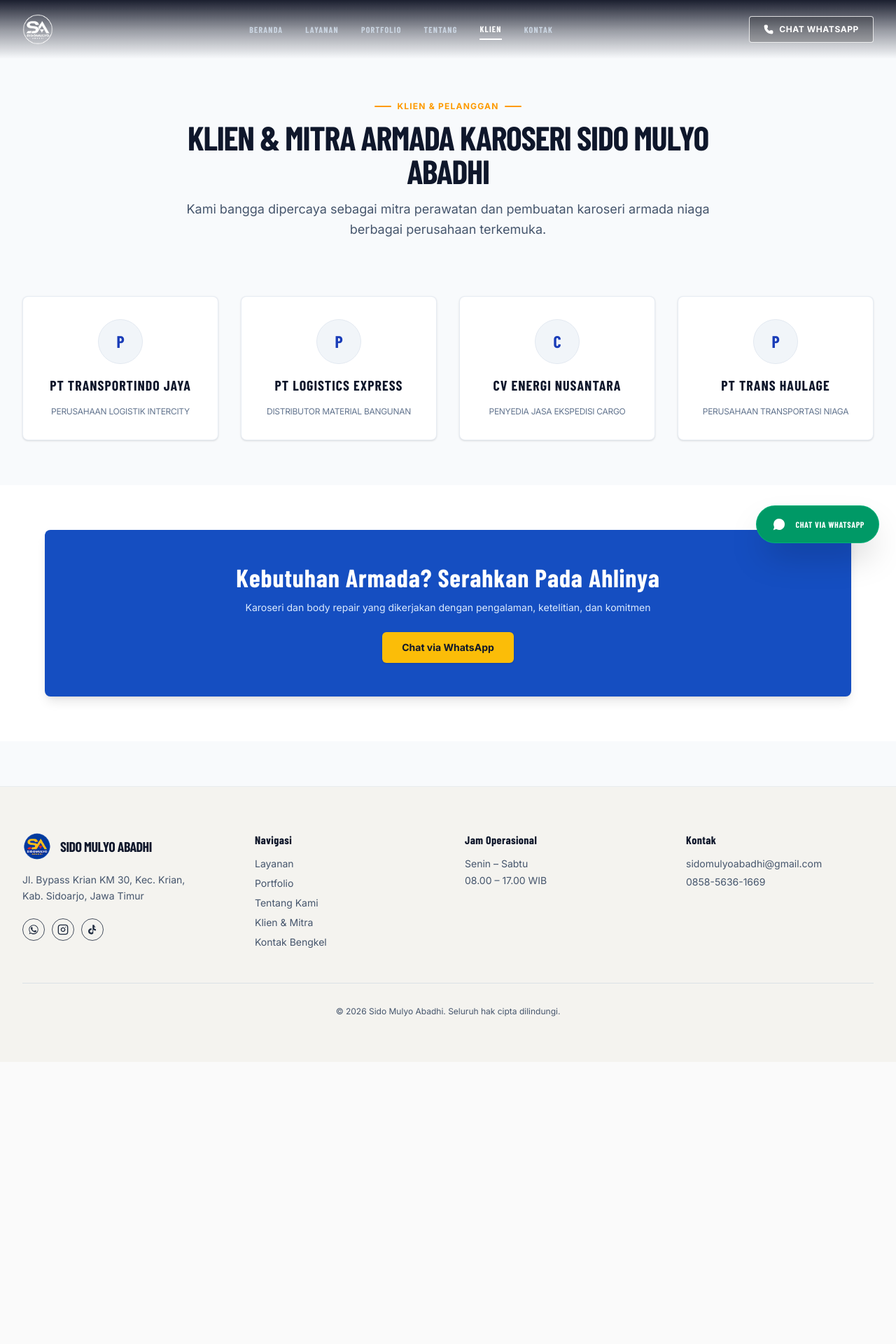
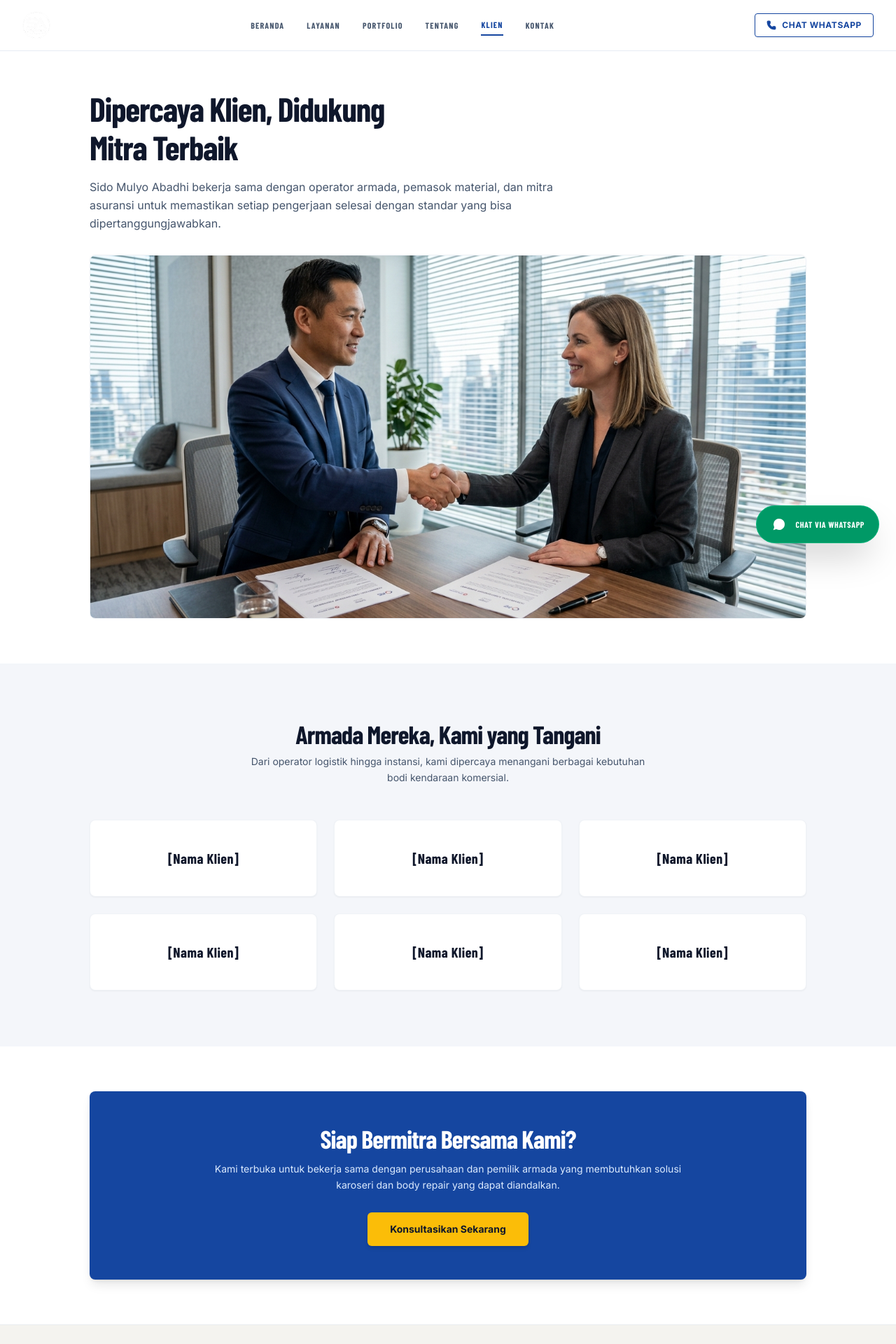
Before and after one commit to PerdanaMain/fe-compro-sidomulyo, a Next.js app: page /klien in a window 1280 px wide. Shown: the top 1920 px of the page at 70% size. Before the commit the page ends 1517 px from the top, so only its background shows below. Built offline with nearby package versions, Linux system fonts and the light colour scheme; no server answers; a web font is replaced by a local one.

Commit message:
feat: add client showcase page, update header navigation, and include client data structure

```diff
--- a/src/app/klien/page.tsx
+++ b/src/app/klien/page.tsx
@@ -1,10 +1,9 @@
 import React from "react";
 import { Metadata } from "next";
+import Image from "next/image";
 import { Container } from "@/components/ui/container";
-import { SectionHeading } from "@/components/ui/section-heading";
-import { Card } from "@/components/ui/card";
-import { CtaBanner } from "@/components/sections/cta-banner";
 import { clientsData } from "@/data/clients";
+import { companyData } from "@/data/company";
 import { generateBreadcrumbSchema } from "@/lib/seo";
 
 export const metadata: Metadata = {
@@ -21,40 +20,100 @@
     { name: "Klien", item: "/klien" }
   ]);
 
+  const waUrl = `https://wa.me/${companyData.whatsapp}?text=${encodeURIComponent(
+    "Halo Sido Mulyo Abadhi, kami berminat untuk bekerja sama / konsultasi perbaikan armada."
+  )}`;
+
   return (
-    <div className="pt-28 pb-16 bg-slate-50">
+    <div className="bg-white">
       <script
         type="application/ld+json"
         dangerouslySetInnerHTML={{ __html: JSON.stringify(breadcrumbLd) }}
       />
+
+      {/* Hero Section */}
+      <section className="pt-28 md:pt-32 pb-12 sm:pb-16 bg-white">
         <Container>
-        <div className="py-8">
-          <SectionHeading
-            as="h1"
-            eyebrow="KLIEN & PELANGGAN"
-            title="Klien & Mitra Armada Karoseri Sido Mulyo Abadhi"
-            subtitle="Kami bangga dipercaya sebagai mitra perawatan dan pembuatan karoseri armada niaga berbagai perusahaan terkemuka."
+          <div className="max-w-5xl mx-auto space-y-4">
+            <h1 className="font-heading text-3xl sm:text-4xl md:text-5xl font-extrabold text-slate-900 tracking-tight leading-[1.15]">
+              Dipercaya Klien, Didukung <br className="hidden sm:inline" />
+              Mitra Terbaik
+            </h1>
+            <p className="text-sm sm:text-base text-slate-600 max-w-2xl leading-relaxed font-normal">
+              Sido Mulyo Abadhi bekerja sama dengan operator armada, pemasok material, dan mitra asuransi untuk memastikan setiap pengerjaan selesai dengan standar yang bisa dipertanggungjawabkan.
+            </p>
+
+            {/* Banner Image */}
+            <div className="pt-4 overflow-hidden rounded-lg">
+              <Image
+                src="/images/client-meeting.jpg"
+                alt="Dipercaya Klien, Didukung Mitra Terbaik"
+                width={1200}
+                height={600}
+                className="w-full h-auto object-cover max-h-[520px] rounded-lg border border-slate-200/60 shadow-sm"
+                priority
               />
             </div>
+          </div>
+        </Container>
+      </section>
 
-        <div className="grid grid-cols-1 sm:grid-cols-2 lg:grid-cols-4 gap-8 mb-16">
-          {clientsData.map((client) => (
-            <Card key={client.id} className="p-8 bg-white border border-slate-200 text-center space-y-4 hover:border-blue-600/40">
-              <div className="w-16 h-16 mx-auto rounded-full bg-slate-100 border border-slate-200 flex items-center justify-center font-heading text-2xl font-extrabold text-blue-800">
-                {client.name.charAt(0)}
+      {/* Client List Section */}
+      <section className="py-16 md:py-20 bg-[#f4f6fa] border-t border-slate-100">
+        <Container>
+          <div className="max-w-5xl mx-auto">
+            {/* Section Heading */}
+            <div className="text-center space-y-2 mb-12">
+              <h2 className="font-heading text-2xl sm:text-3xl md:text-4xl font-extrabold text-slate-900 tracking-tight">
+                Armada Mereka, Kami yang Tangani
+              </h2>
+              <p className="text-xs sm:text-sm text-slate-600 max-w-xl mx-auto leading-relaxed font-normal">
+                Dari operator logistik hingga instansi, kami dipercaya menangani berbagai kebutuhan bodi kendaraan komersial.
+              </p>
             </div>
-              <h3 className="font-heading text-xl font-bold uppercase tracking-wider text-slate-900">
-                {client.name}
-              </h3>
-              <p className="text-xs text-slate-500 uppercase tracking-tight">
-                {client.category}
-              </p>
-            </Card>
+
+            {/* Client Grid (3 columns x 2 rows) */}
+            <div className="grid grid-cols-1 sm:grid-cols-2 lg:grid-cols-3 gap-6">
+              {clientsData.slice(0, 6).map((client) => (
+                <div
+                  key={client.id}
+                  className="bg-white rounded-lg p-8 sm:p-10 text-center shadow-xs border border-slate-200/50 flex items-center justify-center min-h-[110px] hover:shadow-md transition-all group"
+                >
+                  <span className="font-heading text-lg sm:text-xl font-extrabold text-slate-900 tracking-wide group-hover:text-[#1546a0] transition-colors">
+                    [Nama Klien]
+                  </span>
+                </div>
               ))}
             </div>
+          </div>
         </Container>
+      </section>
 
-      <CtaBanner />
+      {/* CTA Section */}
+      <section className="py-12 sm:py-16 bg-white">
+        <Container>
+          <div className="max-w-5xl mx-auto rounded-lg bg-[#1546a0] text-white py-12 px-6 sm:px-12 text-center shadow-lg">
+            <div className="max-w-2xl mx-auto space-y-3">
+              <h2 className="font-heading text-2xl sm:text-3xl md:text-4xl font-extrabold text-white tracking-tight">
+                Siap Bermitra Bersama Kami?
+              </h2>
+              <p className="text-xs sm:text-sm text-blue-100 font-normal leading-relaxed">
+                Kami terbuka untuk bekerja sama dengan perusahaan dan pemilik armada yang membutuhkan solusi karoseri dan body repair yang dapat diandalkan.
+              </p>
+              <div className="pt-4 flex justify-center">
+                <a
+                  href={waUrl}
+                  target="_blank"
+                  rel="noopener noreferrer"
+                  className="inline-flex items-center justify-center bg-[#fbbd08] hover:bg-[#e5ab00] text-slate-900 font-bold text-xs sm:text-sm px-8 py-3.5 rounded-md transition-colors shadow-md"
+                >
+                  Konsultasikan Sekarang
+                </a>
+              </div>
+            </div>
+          </div>
+        </Container>
+      </section>
     </div>
   );
 }
--- a/src/components/layout/header.tsx
+++ b/src/components/layout/header.tsx
@@ -25,19 +25,16 @@
     <header className="fixed top-0 left-0 right-0 z-50 transition-all duration-300">
       {/* Main Navbar */}
       <nav
-        className={`transition-all duration-300 ${
-          scrolled
-            ? "bg-slate-950/90 backdrop-blur-md shadow-xl border-b border-white/10 py-3"
-            : "bg-gradient-to-b from-slate-950/90 via-slate-950/40 to-transparent py-5"
-        }`}
+        className={`transition-all duration-300 bg-white/95 backdrop-blur-md border-b border-slate-200/80 ${scrolled ? "py-3 shadow-sm" : "py-4"
+          }`}
       >
         <div className="max-w-7xl mx-auto px-4 sm:px-6 lg:px-8 flex items-center justify-between">
           {/* Logo */}
           <Link href="/" className="flex items-center gap-3 group">
             <Image
               src="/images/logo.png"
-              height={44}
-              width={44}
+              height={40}
+              width={40}
               alt={companyData.name}
               className="object-contain"
             />
@@ -55,11 +52,10 @@
                 <Link
                   key={item.href}
                   href={item.href}
-                  className={`font-heading text-xs font-bold uppercase tracking-widest transition-all relative py-1.5 ${
-                    isActive
-                      ? "text-white border-b-2 border-white"
-                      : "text-slate-300 hover:text-white"
-                  }`}
+                  className={`font-heading text-xs font-bold uppercase tracking-widest transition-all relative py-1.5 ${isActive
+                      ? "text-[#1546a0] border-b-2 border-[#1546a0]"
+                      : "text-slate-600 hover:text-[#1546a0]"
+                    }`}
                 >
                   {item.label}
                 </Link>
@@ -75,7 +71,7 @@
               )}`}
               target="_blank"
               rel="noopener noreferrer"
-              className="inline-flex items-center gap-2 px-5 py-2.5 border border-white/80 hover:border-white bg-black/20 hover:bg-white/10 text-white text-xs font-bold uppercase tracking-wider rounded transition-all"
+              className="inline-flex items-center gap-2 px-4 py-2 border border-[#1546a0] text-[#1546a0] hover:bg-[#1546a0] hover:text-white text-xs font-bold uppercase tracking-wider rounded transition-all shadow-xs"
             >
               <Phone className="w-3.5 h-3.5 fill-current" />
               <span>CHAT WHATSAPP</span>
@@ -85,7 +81,7 @@
           {/* Mobile Hamburger Button */}
           <button
             onClick={() => setMobileMenuOpen(!mobileMenuOpen)}
-            className="md:hidden text-slate-200 hover:text-white p-2 focus:outline-none"
+            className="md:hidden text-slate-700 hover:text-slate-900 p-2 focus:outline-none"
             aria-label="Toggle menu"
           >
             {mobileMenuOpen ? <X className="w-6 h-6" /> : <Menu className="w-6 h-6" />}
@@ -94,7 +90,7 @@
 
         {/* Mobile Navigation Drawer */}
         {mobileMenuOpen && (
-          <div className="md:hidden bg-slate-950 border-b border-slate-800 px-4 pt-4 pb-6 space-y-4 shadow-2xl">
+          <div className="md:hidden bg-white border-b border-slate-200 px-4 pt-4 pb-6 space-y-4 shadow-xl">
             <div className="flex flex-col space-y-3">
               {navItems.map((item) => {
                 const isActive =
@@ -107,9 +103,8 @@
                     key={item.href}
                     href={item.href}
                     onClick={() => setMobileMenuOpen(false)}
-                    className={`font-heading text-sm font-bold uppercase tracking-wider py-2 border-b border-slate-800 ${
-                      isActive ? "text-amber-400 font-extrabold" : "text-slate-300"
-                    }`}
+                    className={`font-heading text-sm font-bold uppercase tracking-wider py-2 border-b border-slate-100 ${isActive ? "text-[#1546a0] font-extrabold" : "text-slate-700"
+                      }`}
                   >
                     {item.label}
                   </Link>
@@ -123,7 +118,7 @@
                 )}`}
                 target="_blank"
                 rel="noopener noreferrer"
-                className="w-full inline-flex items-center justify-center gap-2 px-4 py-3 border border-white/80 text-white text-xs font-bold uppercase tracking-wider rounded bg-white/5"
+                className="w-full inline-flex items-center justify-center gap-2 px-4 py-3 border border-[#1546a0] text-[#1546a0] text-xs font-bold uppercase tracking-wider rounded bg-blue-50/50"
               >
                 <Phone className="w-4 h-4 fill-current" />
                 <span>CHAT WHATSAPP</span>
--- a/src/data/clients.ts
+++ b/src/data/clients.ts
@@ -8,5 +8,7 @@
   { id: "c1", name: "PT Transportindo Jaya", category: "Perusahaan Logistik Intercity" },
   { id: "c2", name: "PT Logistics Express", category: "Distributor Material Bangunan" },
   { id: "c3", name: "CV Energi Nusantara", category: "Penyedia Jasa Ekspedisi Cargo" },
-  { id: "c4", name: "PT Trans Haulage", category: "Perusahaan Transportasi Niaga" }
+  { id: "c4", name: "PT Trans Haulage", category: "Perusahaan Transportasi Niaga" },
+  { id: "c5", name: "PT Ekspedisi Nusantara", category: "Layanan Kargo & Distribusi" },
+  { id: "c6", name: "CV Armada Mandiri", category: "Operator Armada Komersial" }
 ];
```
Also changed, not shown: public/images/client-meeting.jpg (added). Lines whose indentation alone changed are shown as unchanged.
